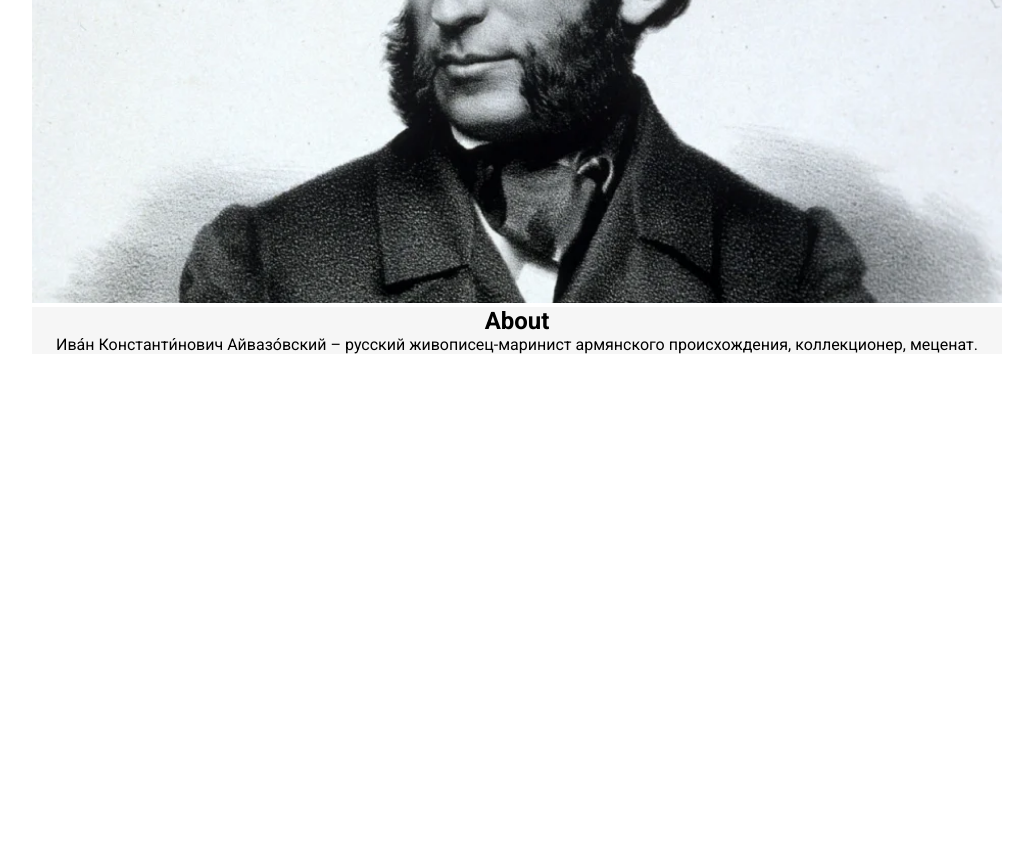
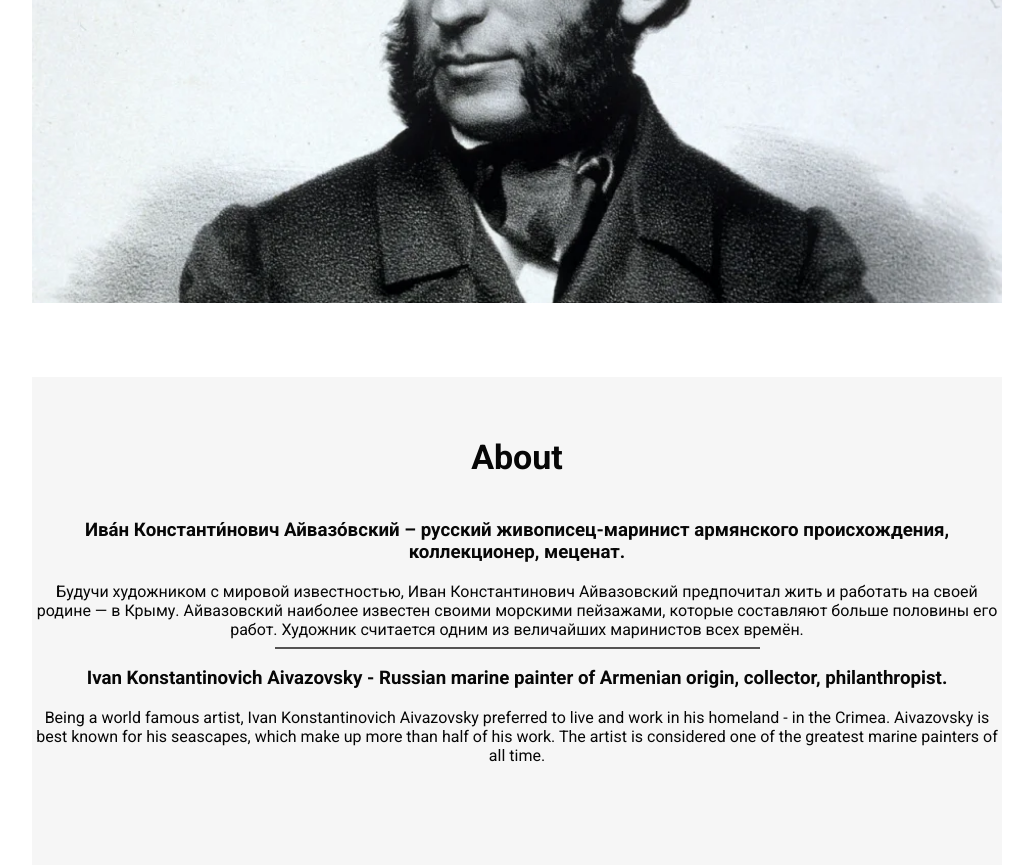
Before and after one commit to FedQa/aivazovski, a plain HTML site: page index.html in a window 1280 px wide. Shown: the part 488-1353 px from the top of the page, without its empty margins (123-1156 px from the left). Before the commit the page ends 842 px from the top, so only its background shows below. Drawn offline with Linux system fonts and the light colour scheme.

Commit message:
about section

```diff
--- a/index.html
+++ b/index.html
@@ -49,9 +49,21 @@
 
         <section class="about" aria-label="about section">
             <div class="container">
-                <h1 class="about-title">About</h1>
-                <p class="about-text">
+                <h2 class="about-title">About</h1>
+                <h3 class="about-subtitle-ru">
                     Ива́н Константи́нович Айвазо́вский – русский живописец-маринист армянского происхождения, коллекционер, меценат.
+                </h3>
+                <p class="about-description-ru">
+                    Будучи художником с мировой известностью, Иван Константинович Айвазовский предпочитал жить и работать на своей родине — в Крыму. Айвазовский наиболее известен своими морскими пейзажами, которые составляют больше половины его работ. Художник считается одним из величайших маринистов всех времён.
+                </p>
+
+                <hr class="divider">
+
+                <h3 class="about-subtitle-en">
+                    Ivan Konstantinovich Aivazovsky - Russian marine painter of Armenian origin, collector, philanthropist.
+                </h3>
+                <p class="about-description-en">
+                    Being a world famous artist, Ivan Konstantinovich Aivazovsky preferred to live and work in his homeland - in the Crimea. Aivazovsky is best known for his seascapes, which make up more than half of his work. The artist is considered one of the greatest marine painters of all time.
                 </p>
 
             </div>
--- a/styles/about.css
+++ b/styles/about.css
@@ -2,4 +2,17 @@
     width: 100%;
     text-align: center;
     background-color: var(--bg-main-grey);
+    padding: 60px 0 100px 0;
+    color: var(--color-main-black);
 }
+
+.about-title {
+    font-weight: 700;
+    font-size: 34px;
+    margin: 0 0 42px 0;
+}
+
+.divider {
+    width: 50%;
+    border: 1px solid var(--font-color-grey);
+}
--- a/styles/home.css
+++ b/styles/home.css
@@ -1,5 +1,6 @@
 .home {
     text-align: center;
+    margin-bottom: 70px;
 }
 
 
```
